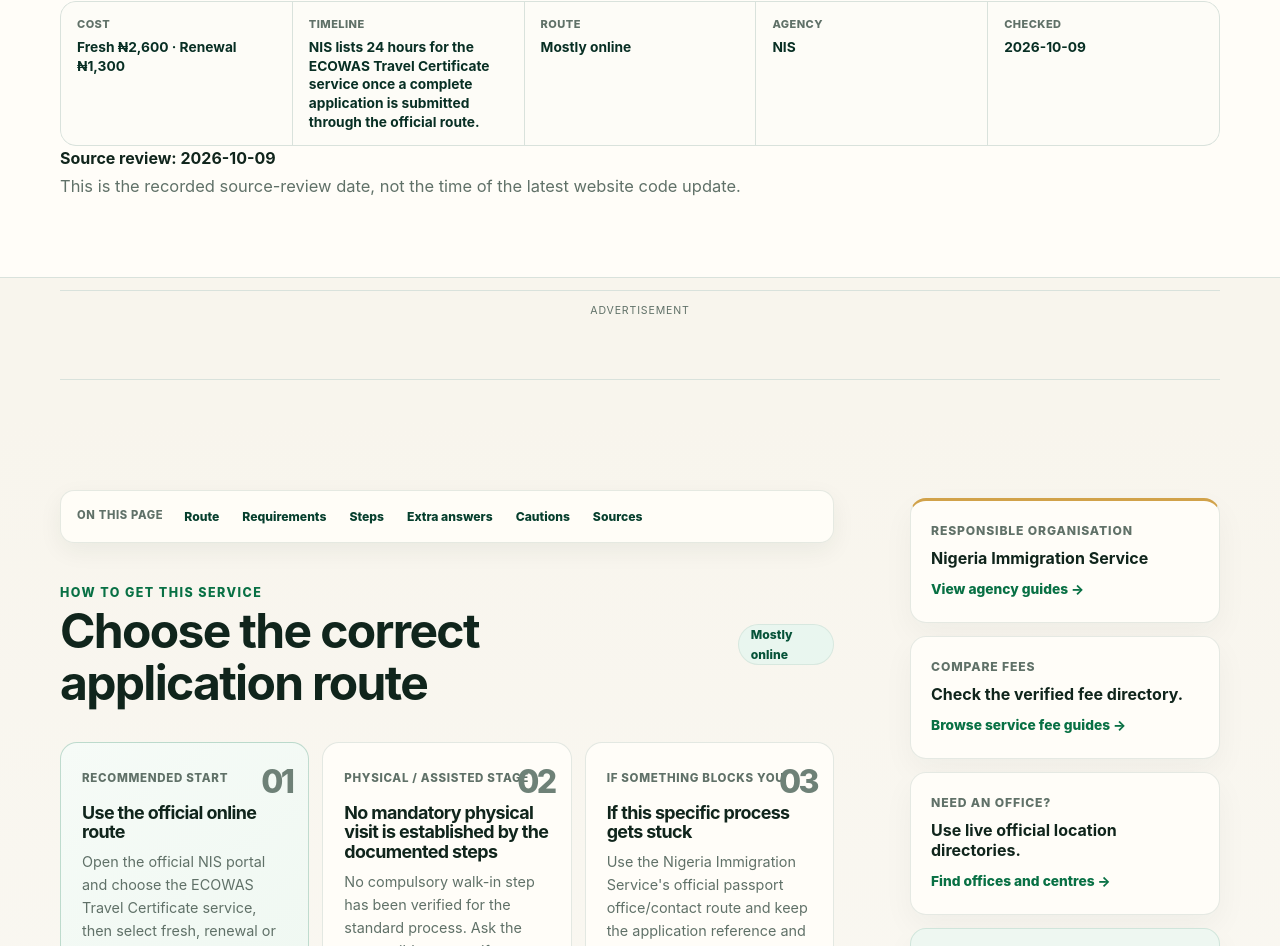
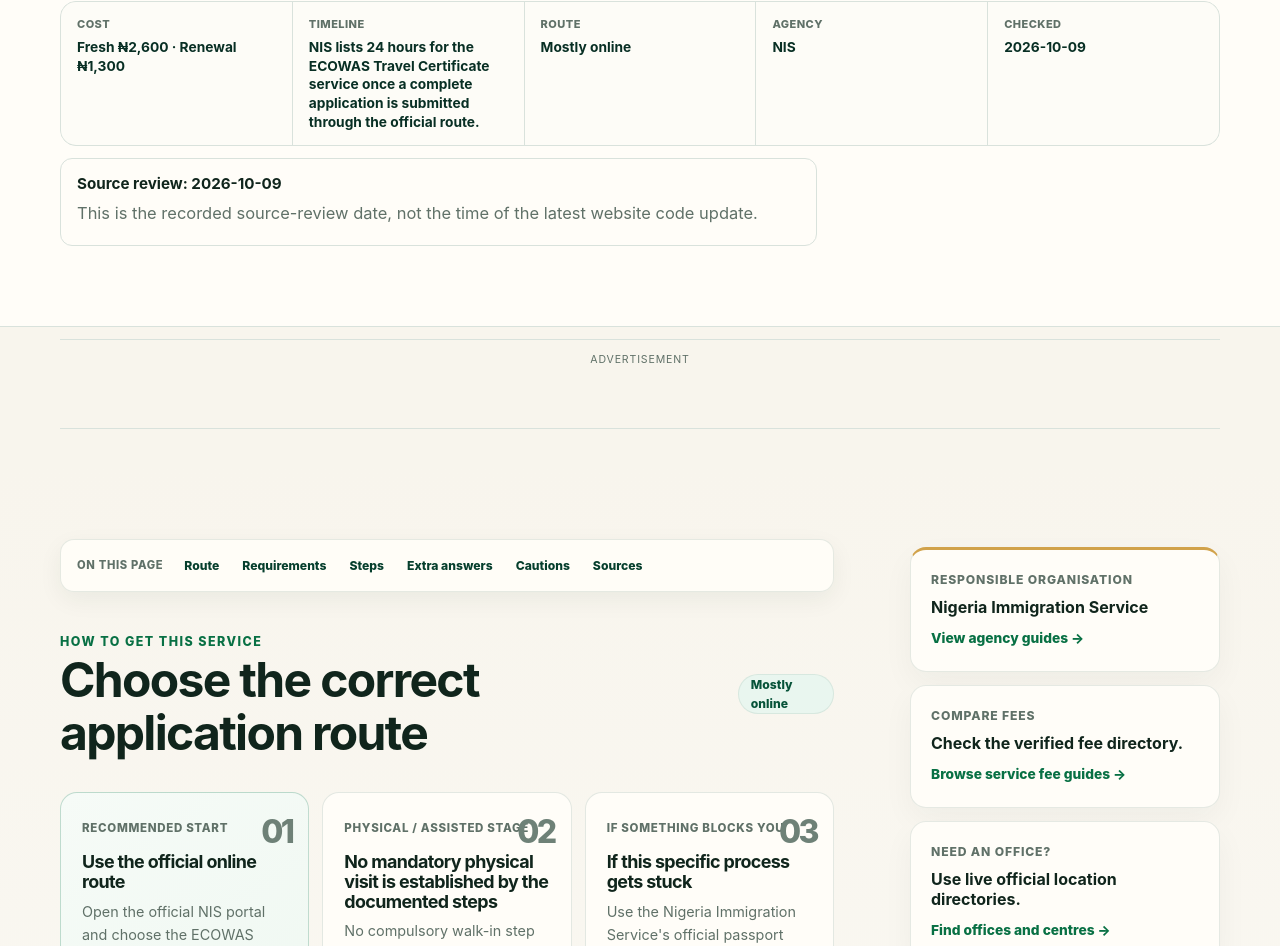
Before and after one commit to eghosa001/nigeria, a Next.js app: page /services/ecowas-travel-certificate in a window 1280 px wide. Shown: the part 833-1779 px from the top of the page. Built offline with nearby package versions, Linux system fonts and the light colour scheme; no server answers.

Commit message:
Make aging source reviews visible and actionable without changing evidence dates

```diff
--- a/app/feature-tools.css
+++ b/app/feature-tools.css
@@ -79,3 +79,12 @@
 .job-readiness-actions button { border: 1px solid var(--line); background: transparent; border-radius: 9px; padding: 10px 14px; cursor: pointer; }
 .job-readiness :is(a,button,input):focus-visible { outline: 3px solid var(--green); outline-offset: 3px; }
 @media (max-width: 600px) { .job-readiness-actions { align-items: stretch; flex-direction: column; } .job-readiness-actions :is(a,button) { min-height: 44px; display: flex; align-items: center; } }
+
+/* The displayed verification date is a record of a source review, not a deploy timestamp. */
+.service-review-notice { margin: 12px 0 20px; border: 1px solid var(--line); background: var(--surface); padding: 13px 16px; border-radius: 12px; max-width: 75ch; }
+.service-review-notice strong { display: block; font-size: .95rem; }
+.service-review-notice p { margin: 5px 0; color: var(--muted); line-height: 1.55; }
+.service-review-notice small { display: block; color: var(--muted); }
+.service-review-notice a { display: inline-block; margin-top: 8px; text-decoration: underline; text-underline-offset: 3px; }
+.service-review-notice-due { border-inline-start: 4px solid var(--green); }
+.service-review-notice a:focus-visible { outline: 3px solid var(--green); outline-offset: 3px; }
```
